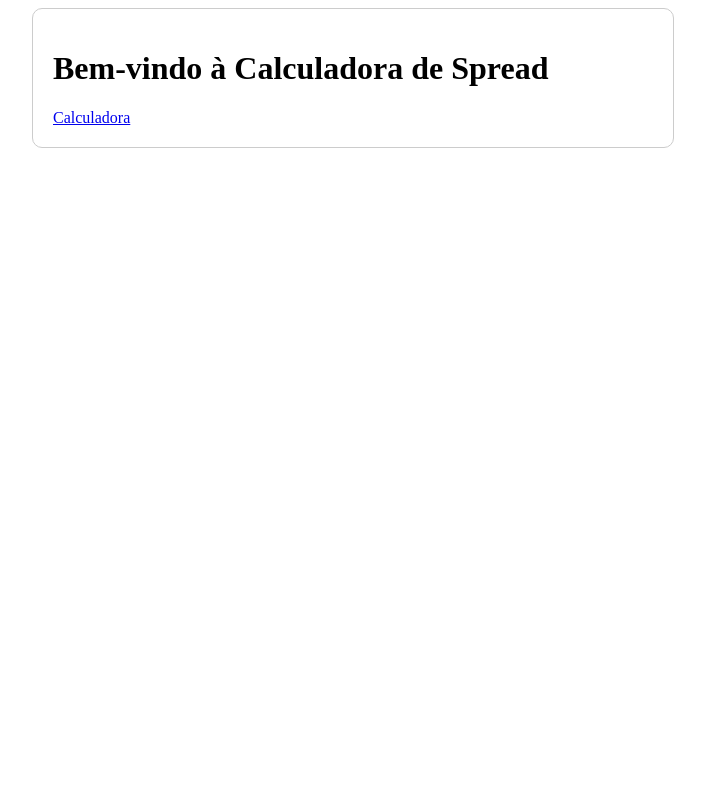
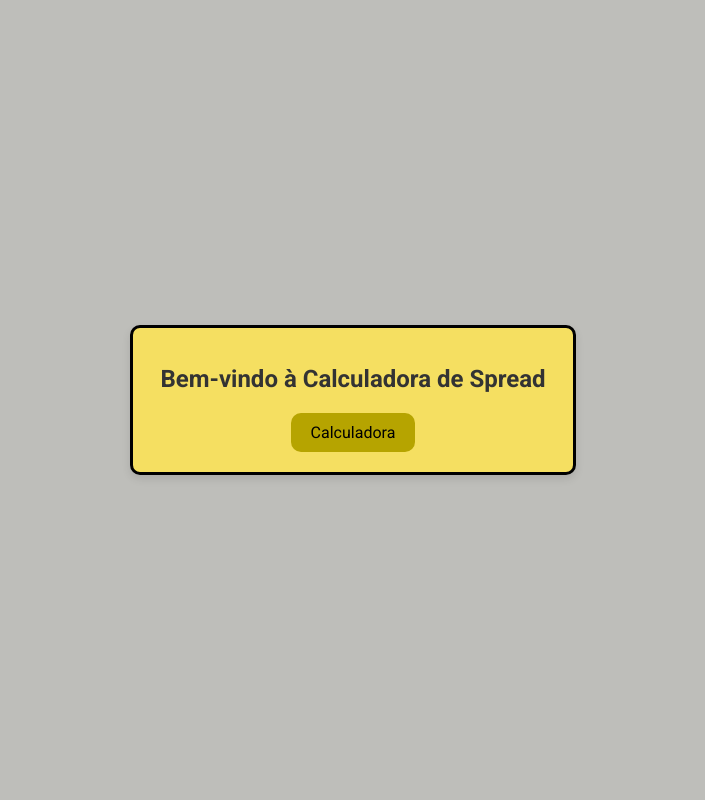
Before and after one commit to RafaelRigunato/PI-Univesp-1, a Flask app: page / in a window 1280 px wide. Shown: the whole page, without its empty margins (287-992 px from the left). Run offline with Flask 3, Linux system fonts and the light colour scheme.

Commit message:
atualização

```diff
--- a/static/styles.css
+++ b/static/styles.css
@@ -1,19 +1,48 @@
+/* Importação da fonte do Google Fonts */
+body {
+    font-family: 'Roboto', sans-serif;
+    background-color: rgb(190, 190, 186);
+    display: flex;
+    justify-content: center;
+    align-items: center;
+    height: 100vh;
+    margin: 0;
+}
+
 /* Estilo para o contêiner principal */
 .container {
-    width: 600px;
-    margin: 0 auto;
+    width: 400px;
     padding: 20px;
-    border: 1px solid #ccc;
+    border: 3px solid #000;
     border-radius: 10px;
+    background-color: #fde456e1;
+    text-align: center;
+    box-shadow: 0 4px 8px rgba(0, 0, 0, 0.1);
 }
 
-/* Estilo para o retângulo do visor */
-.visor {
-    background-color: #f0f0f0;
-    border: 1px solid #ccc;
-    padding: 20px;
-    text-align: center;
+/* Estilo para o título */
+.container h1 {
+    font-size: 24px;
+    margin-bottom: 20px;
+    color: #333;
+}
+
+/* Estilo para o botão */
+.button {
+    display: inline-block;
+    padding: 10px 20px;
+    background-color: #b6a400;
+    border: none; /* Removido o contorno adicional */
+    color: #000;
+    text-decoration: none;
     border-radius: 10px;
+    cursor: pointer;
+    transition: background-color 0.3s ease, transform 0.2s ease;
+}
+
+.button:hover {
+    background-color: rgb(153, 13, 113);
+    transform: translateY(-2px);
 }
 
 /* Estilo para os elementos do formulário */
@@ -32,19 +61,23 @@
     width: 200px;
     padding: 5px;
     margin-bottom: 10px;
+    border-radius: 5px;
+    border: 1px solid #ccc;
 }
 
 .formulario button {
     padding: 10px 20px;
-    background-color: #007bff;
-    color: #fff;
-    border: none;
+    background-color: #b6a400;
+    border: none; /* Removido o contorno adicional */
+    color: #000;
+    border-radius: 10px;
     cursor: pointer;
-    transition: background-color 0.3s ease;
+    transition: background-color 0.3s ease, transform 0.2s ease;
 }
 
 .formulario button:hover {
     background-color: rgb(153, 13, 113);
+    transform: translateY(-2px);
 }
 
 /* Estilo para os elementos do formulário */
@@ -53,5 +86,5 @@
     padding: 5px;
     margin-bottom: 10px;
     border: 1px solid #ccc;
-    border-radius: 5px; /* Adicionando bordas arredondadas */
+    border-radius: 5px;
 }
--- a/templates/calculadora.html
+++ b/templates/calculadora.html
@@ -7,6 +7,7 @@
     <link rel="stylesheet" href="static/styles.css">
 </head>
 <body>
+    <div class="banner"></div>
     <div class="container">
         <div class="visor">
             <div class="resultado">
--- a/templates/index.html
+++ b/templates/index.html
@@ -5,6 +5,7 @@
     <meta name="viewport" content="width=device-width, initial-scale=1.0">
     <title>Homepage</title>
     <link rel="stylesheet" href="static/styles.css">
+    <link href="https://fonts.googleapis.com/css2?family=Roboto:wght@400;700&display=swap" rel="stylesheet">
 </head>
 <body>
     <div class="container">
```
Also changed, not shown: spread_calculator.py (+6 -3 lines).
